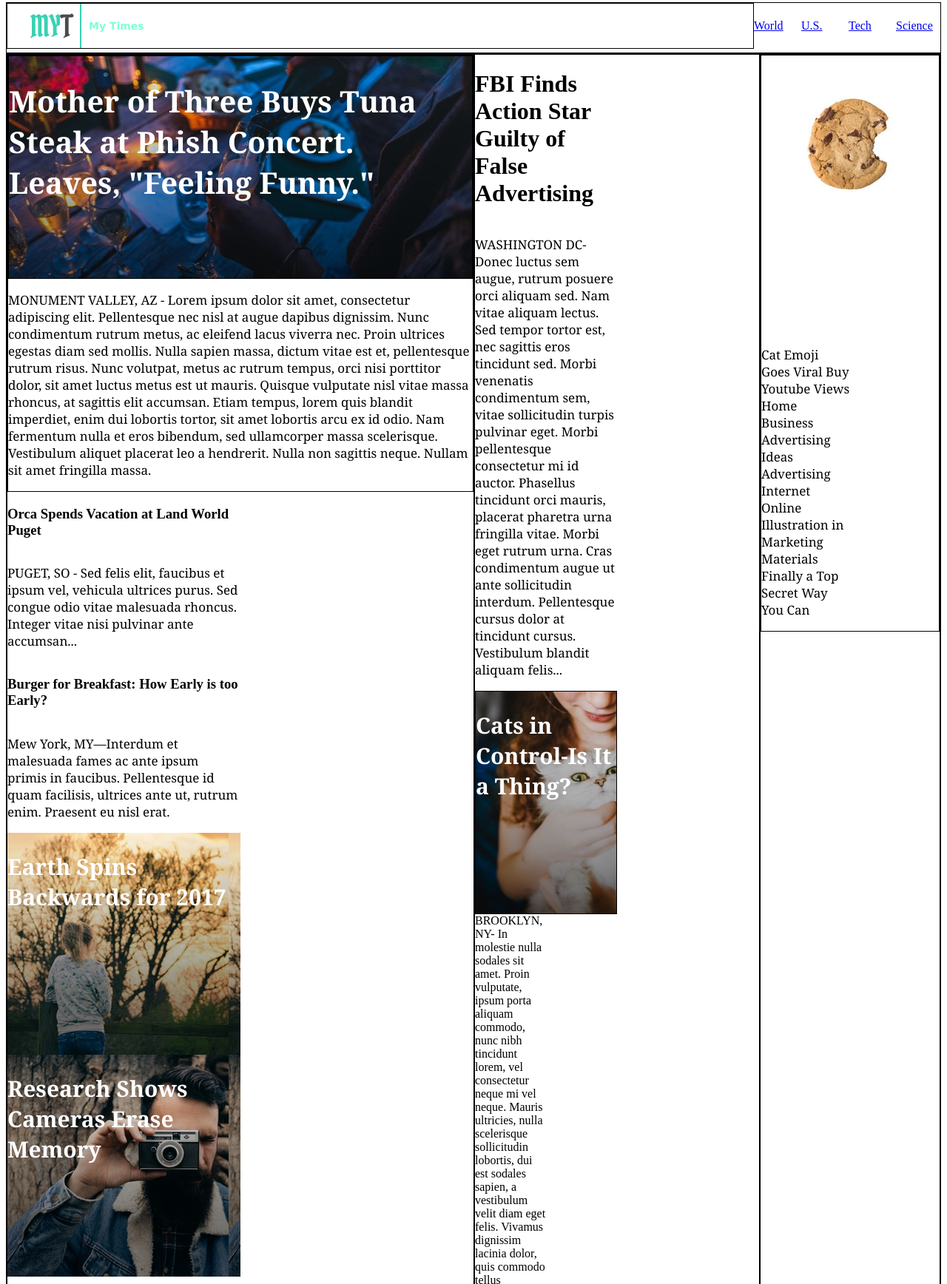
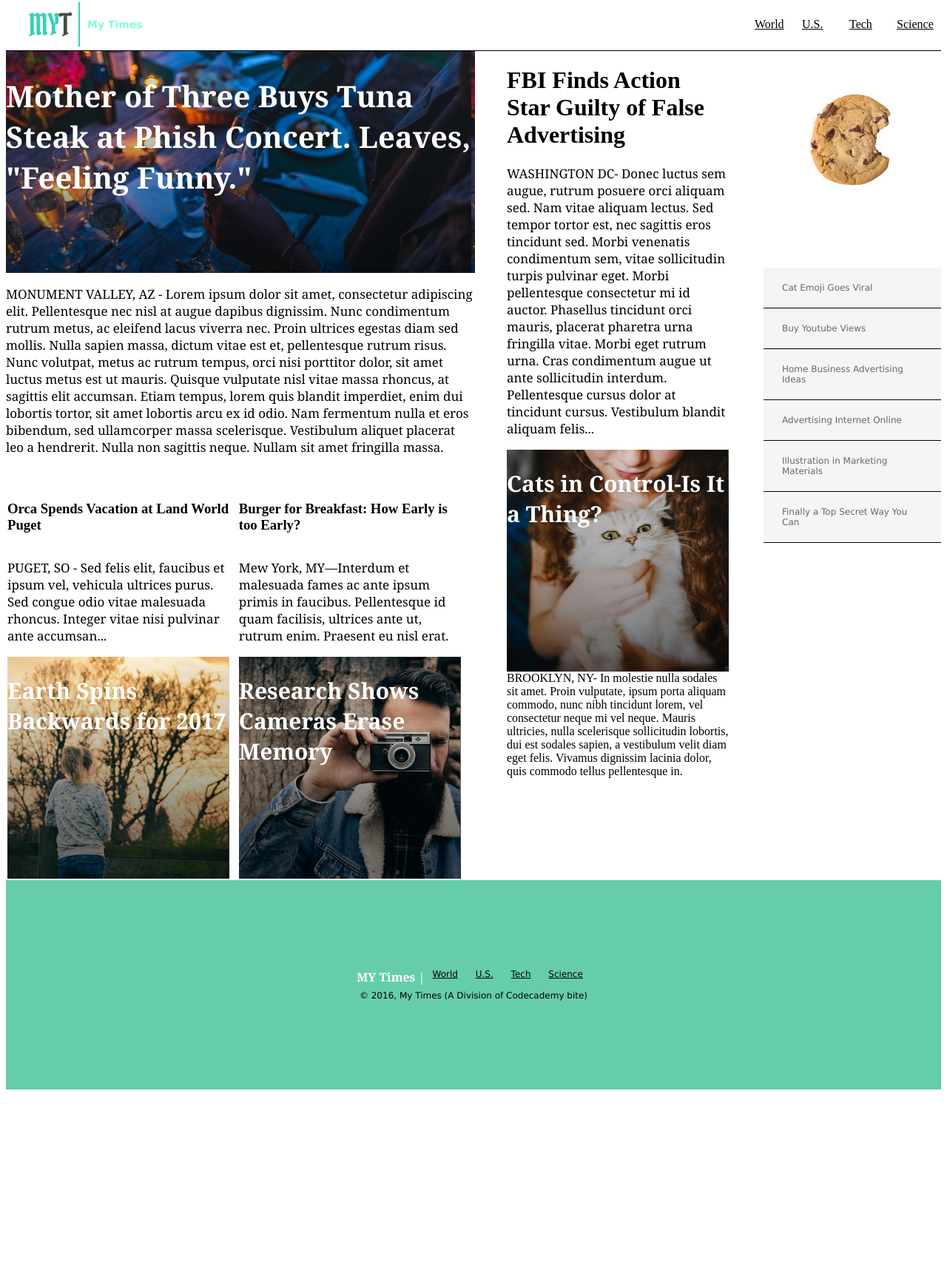
Before and after one commit to samorist/my_times, a plain HTML site: page index.html in a window 1280 px wide. Shown: the part 5-1741 px from the top of the page at 74% size. After the commit the page ends 1486 px from the top, so only its background shows below. Drawn offline with Linux system fonts and the light colour scheme.

Commit message:
save final

```diff
--- a/index.html
+++ b/index.html
@@ -19,7 +19,7 @@
      </nav>
     </div>
     <div class="main_content">
-      <div class="column.large">
+      <div class="column_large">
         <div >
           <div class="mother_of_three">
             <h2>Mother of Three Buys Tuna Steak at Phish Concert. Leaves, "Feeling Funny."</h2>
@@ -27,25 +27,26 @@
           <p>MONUMENT VALLEY, AZ - Lorem ipsum dolor sit amet, consectetur adipiscing elit. Pellentesque nec nisl at augue dapibus dignissim. Nunc condimentum rutrum metus, ac eleifend lacus viverra nec. Proin ultrices egestas diam sed mollis. Nulla sapien massa, dictum vitae est et, pellentesque rutrum risus. Nunc volutpat, metus ac rutrum tempus, orci nisi porttitor dolor, sit amet luctus metus est ut mauris. Quisque vulputate nisl vitae massa rhoncus, at sagittis elit accumsan. Etiam tempus, lorem quis blandit imperdiet, enim dui lobortis tortor, sit amet lobortis arcu ex id odio. Nam fermentum nulla et eros bibendum, sed ullamcorper massa scelerisque. Vestibulum aliquet placerat leo a hendrerit. Nulla non sagittis neque. Nullam sit amet fringilla massa.
           </p>
        </div>
+
        <div class="story_container">
             <div class="story">
                <h3>Orca Spends Vacation at Land World Puget</h3>
                <p>PUGET, SO - Sed felis elit, faucibus et ipsum vel, vehicula ultrices purus. Sed congue odio vitae malesuada rhoncus. Integer vitae nisi pulvinar ante accumsan...
                </p>
+               <div class="earth_spins"><h2>Earth Spins Backwards for 2017</h2></div>
              </div>
 
             <div class="story">
                 <h3>Burger for Breakfast: How Early is too Early?</h3>
                 <p>Mew York, MY—Interdum et malesuada fames ac ante ipsum primis in faucibus. Pellentesque id quam facilisis, ultrices ante ut, rutrum enim. Praesent eu nisl erat.
                 </p>
+                <div class="research_shows"><h2>Research Shows Cameras Erase Memory</h2></div>
+            </div>
+        </div>
 
       </div>
-          <div class="story earth_spins"><h2>Earth Spins Backwards for 2017</h2></div>
-          <div class="story research_shows"><h2>Research Shows Cameras Erase Memory</h2></div>
-        </div>
-      </div>
-      <div class="column.medium">
-        <div class="story">
+      <div class="column_medium">
+              <div class="story_1">
                 <h1>FBI Finds Action Star Guilty of False Advertising</h1>
                 <p>
                   WASHINGTON DC- Donec luctus sem augue, rutrum posuere orci aliquam sed. Nam vitae aliquam lectus. Sed tempor tortor est, nec sagittis eros tincidunt sed. Morbi venenatis condimentum sem, vitae sollicitudin turpis pulvinar eget. Morbi pellentesque consectetur mi id auctor. Phasellus tincidunt orci mauris, placerat pharetra urna fringilla vitae. Morbi eget rutrum urna. Cras condimentum augue ut ante sollicitudin interdum. Pellentesque cursus dolor at tincidunt cursus. Vestibulum blandit aliquam felis...
@@ -53,22 +54,43 @@
                 <div class="cats_control">
                   <h2>Cats in Control-Is It a Thing?</h2>
                 </div>
-          <div class="story">
+              </div>
+              <div class="story_1">
                   BROOKLYN, NY- In molestie nulla sodales sit amet. Proin vulputate, ipsum porta aliquam commodo, nunc nibh tincidunt lorem, vel consectetur neque mi vel neque. Mauris ultricies, nulla scelerisque sollicitudin lobortis, dui est sodales sapien, a vestibulum velit diam eget felis. Vivamus dignissim lacinia dolor, quis commodo tellus pellentesque in.
               </div>
         </div>
-      </div>
-      <div class="column.small">
+
+        <div class="column_small">
           <div>
             <img src="./resources/images/img-news-bite.png" >
-          <div class="story">
+            <div class="bites_container">
                 <h2>NEWS BITES</h2>
-            <p>
-              Cat Emoji Goes Viral Buy Youtube Views Home Business Advertising Ideas Advertising Internet Online Illustration in Marketing Materials Finally a Top Secret Way You Can
-            </p>
+                <div class="bite">Cat Emoji Goes Viral</div>
+                <div class="bite">Buy Youtube Views</div>
+                <div class="bite">Home Business Advertising Ideas</div>
+                <div class="bite">Advertising Internet Online</div>
+                <div class="bite">Illustration in Marketing Materials</div>
+                <div class="bite">Finally a Top Secret Way You Can</div>
             </div>
           </div>
         </div>
+
       </div>
+
+      <div class="footer">
+
+        <div class="footer-first-line">
+          <div class="my-times">MY Times | </div>
+            <div>
+              <a href="#"> World</a>
+              <a href="#">U.S.</a>
+              <a href="#">Tech</a>
+              <a href="#">Science</a>
+            </div>
+      </div>
+        <div class="copyright">&copy 2016, My Times (A Division of Codecademy bite)</div>
+
+      </div>
+
   </body>
 </html>
--- a/resources/css/style.css
+++ b/resources/css/style.css
@@ -5,12 +5,11 @@
   font-weight: bold;
   color: aquamarine;
 }
-div{
+/*div{
   border: 1px solid black;
-}
+}*/
 .header nav{
   float: right;
-
 }
 .header img{
 margin-left: 30px;
@@ -25,6 +24,10 @@ margin-left: 30px;
   border-bottom: 1px solid black;
   padding-bottom:5px;
 }
+a{
+  text-decoration: underline;
+  color: black;
+}
 nav span{
   display: inline-block;
   width: 60px;
@@ -36,32 +39,39 @@ nav span{
   align-items: center;
 }
 .main_content{
-  border: 1px solid black;
+  /*border: 5px solid green;*/
   display: inline-flex;
   justify-content: space-between;
-
+  width: 100%;
 }
-.column.large{
+.column_large {
   width: 630px;
   display: inline-flex;
   flex-flow: column wrap;
   justify-content: space-between;
+  /*border: 5px solid yellow;*/
+
 }
-.column.medium{
+
+.column_medium{
   width: 300px;
+  /*border: 5px solid blue;*/
 }
-.column.small{
+.column_small{
   width: 240px;
+  /*border: 5px solid brown;*/
 }
+
 .mother_of_three{
   background-image: url("../images/img-story-main.png");
   display: flex;
-  height: 300px;
+  height: 300px
 }
 .cats_control{
   background-image: url("../images/img-story-1.png");
   display: inline-flex;
-  height: 300px;
+  width: 300px;
+  height: 300px
 }
 .earth_spins{
   background-image: url("../images/img-story-2.png");
@@ -93,16 +103,64 @@ color: black;
 .story{
   flex-wrap: wrap;
   display: inline-flex;
-  width: 50%;
+  width: 49%;
   margin: 0px;
   padding: 0px;
-  border: 0px;
+  /*border: 1px solid yellow;*/
 }
 .story_container{
   flex: display-inline;
   width: 630px;
   justify-content: space-between;
-  margin: 0px;
+  margin: 2px;
   padding: 0px;
   border: 0px;
 }
+.bites_container{
+  display: flex;
+  flex-direction: column;
+}
+.bite{
+  margin: 0px;
+  border-bottom: 0.5px solid black;
+  background-color: WhiteSmoke;
+  font-family: Verdana;
+  font-size: 12px;
+  Color: DimGray;
+  padding: 20px 25px ;
+}
+.bites_container h2{
+  font-size: 16px;
+  font-weight: bold;
+  display: inline-flex;
+}
+.footer{
+  padding-top: 120px;
+  padding-bottom: 120px;
+  margin: auto;
+  background-color: MediumAquamarine;
+  font-size: 12px;
+  margin:auto;
+  font-family: verdana;
+  align-content: center;
+  justify-content: center;
+  align-items: center;
+  display: flex;
+  flex-flow: column;
+}
+.my-times{
+  font-family: Georgia;
+  font-size: 16px;
+  font-weight: bold;
+  color: white;
+}
+.copyright{
+  display: flex;
+}
+.footer-first-line{
+  display:flex;
+  padding-bottom: 7px;
+}
+.footer a{
+  padding: 10px;
+}
```
Also changed, not shown: 2 other files. Lines whose indentation alone changed are shown as unchanged.
